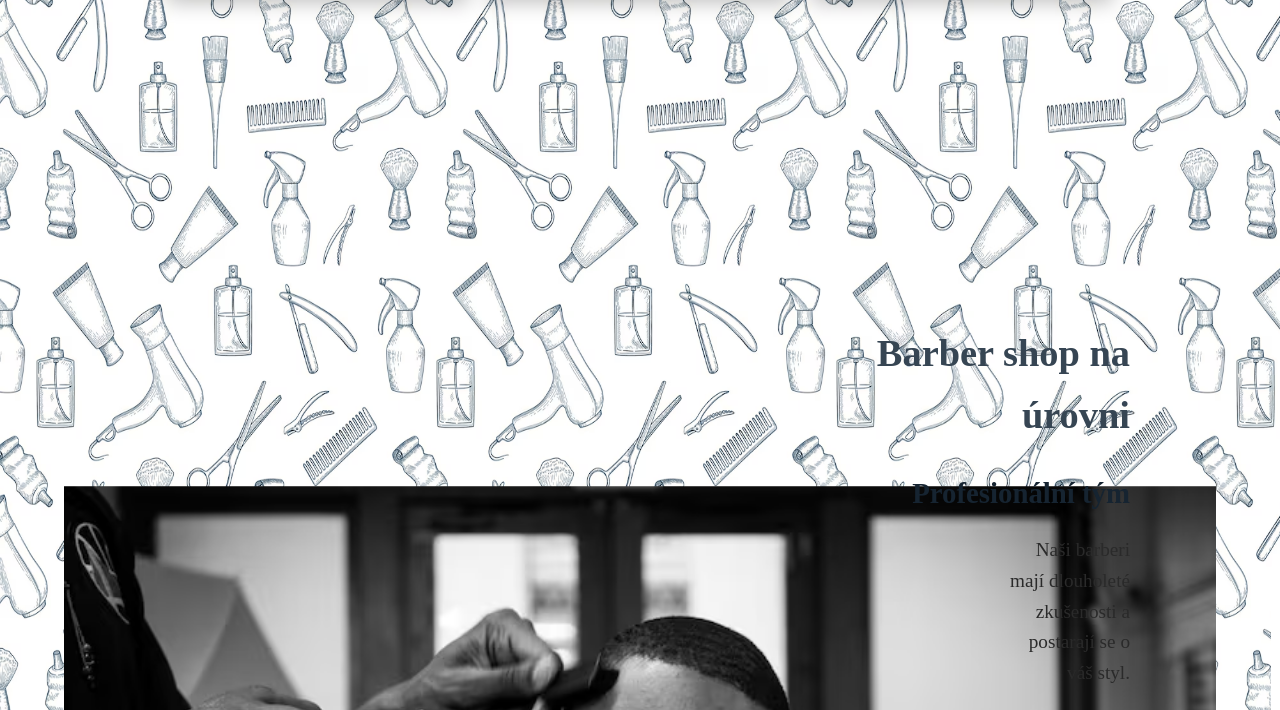
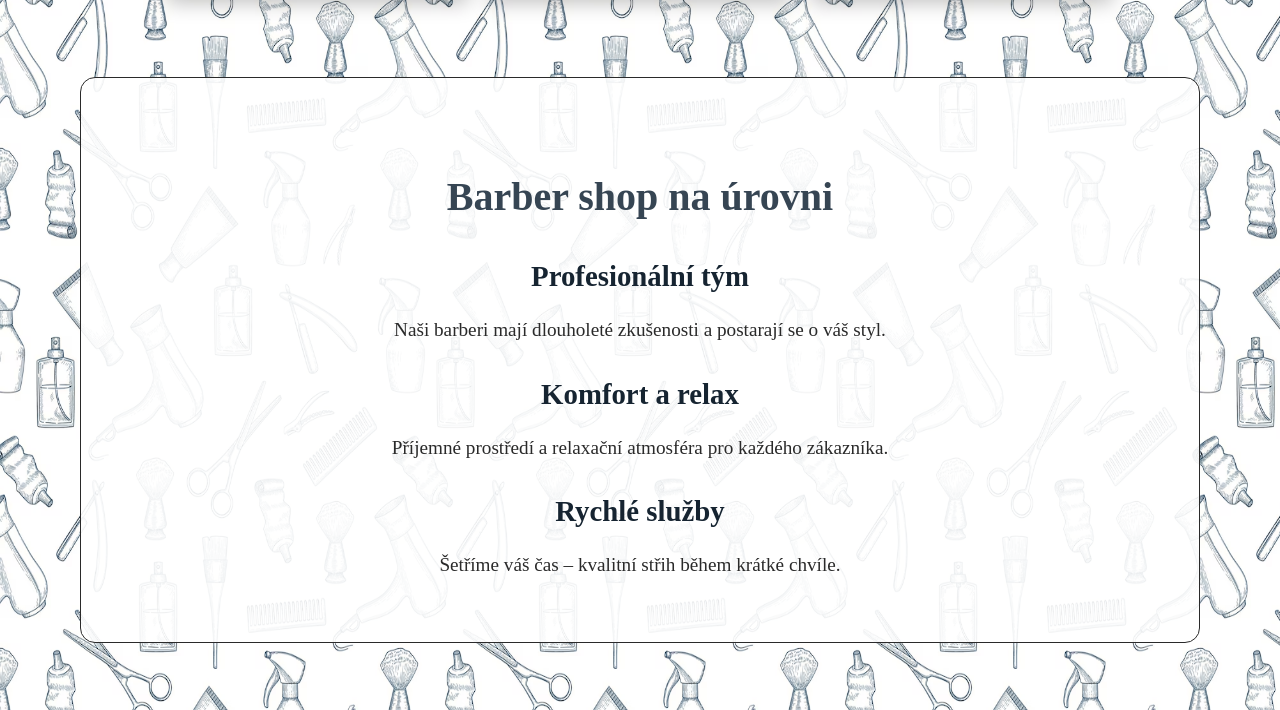
Before and after one commit to Matybar/BARBERSHOP, a plain HTML site: page index.html in a window 1280 px wide. Shown: the part 689-1399 px from the top of the page. Drawn offline with Linux system fonts and the light colour scheme.

Commit message:
Add files via upload

```diff
--- a/style.css
+++ b/style.css
@@ -135,46 +135,47 @@ h1, h2, h3 {
 
 /* --- Výhody --- */
 .vyhody {
-    position: relative;
+    padding: 60px 100px;
+    margin: 80px;
+    background-color: rgba(255, 255, 255, 0.90);
+    border-radius: 15px;
+    max-width: 1400px;
+    box-sizing: border-box;
     display: flex;
-    justify-content: center;
+    flex-direction: column;
     align-items: center;
-    flex-direction: column;
-    text-align: center;
-    margin-top: 150px;
-    padding: 150px;
-    overflow: hidden;
+    border: 1px solid #2a2a2a;
 }
 
-.vyhody .obrazek img {
-    position: absolute;
-    top: 50%;
-    left: 50%;
-    transform: translate(-50%, -50%);
-    width: 90%;
-    z-index: 0;
-    padding-top: 150px;
+.vyhody .obrazek {
+    display: none;
 }
 
 .vyhody .text {
-    position: relative;
-    z-index: 1;
-    color: white;
-    text-align: right;
-    padding-left: 700px;
-    padding-bottom: 100px;
-    font-size: 120%;
+    padding: 0;
+    text-align: center;
+    max-width: 900px; /* Omezení šířky textu pro lepší čitelnost */
 }
 
-.vyhody .text h1 { color: #364553; }
-.vyhody .text h2 { color: #162431; }
+.vyhody .text h1 {
+    color: #364553;
+    font-size: 2.5rem; /* Zvětšení hlavního nadpisu */
+    margin-bottom: 20px;
+}
+
+.vyhody .text h2 {
+    color: #162431;
+    font-size: 1.8rem; /* Zvětšení podnadpisu */
+    margin-bottom: 15px;
+}
+
 .vyhody .text p {
     color: #2a2a2a;
-    text-align: right;
-    max-width: 210px;
-    padding-left: 160px;
+    font-size: 1.2rem; /* Zvětšení odstavce */
+    line-height: 1.7; /* Zlepšení řádkování pro delší text */
+    margin: 0 auto;
+    text-align: center;
 }
-
 /* --- Patička --- */
 .footer {
     background-color: rgba(22, 36, 49, 0.95);
```
